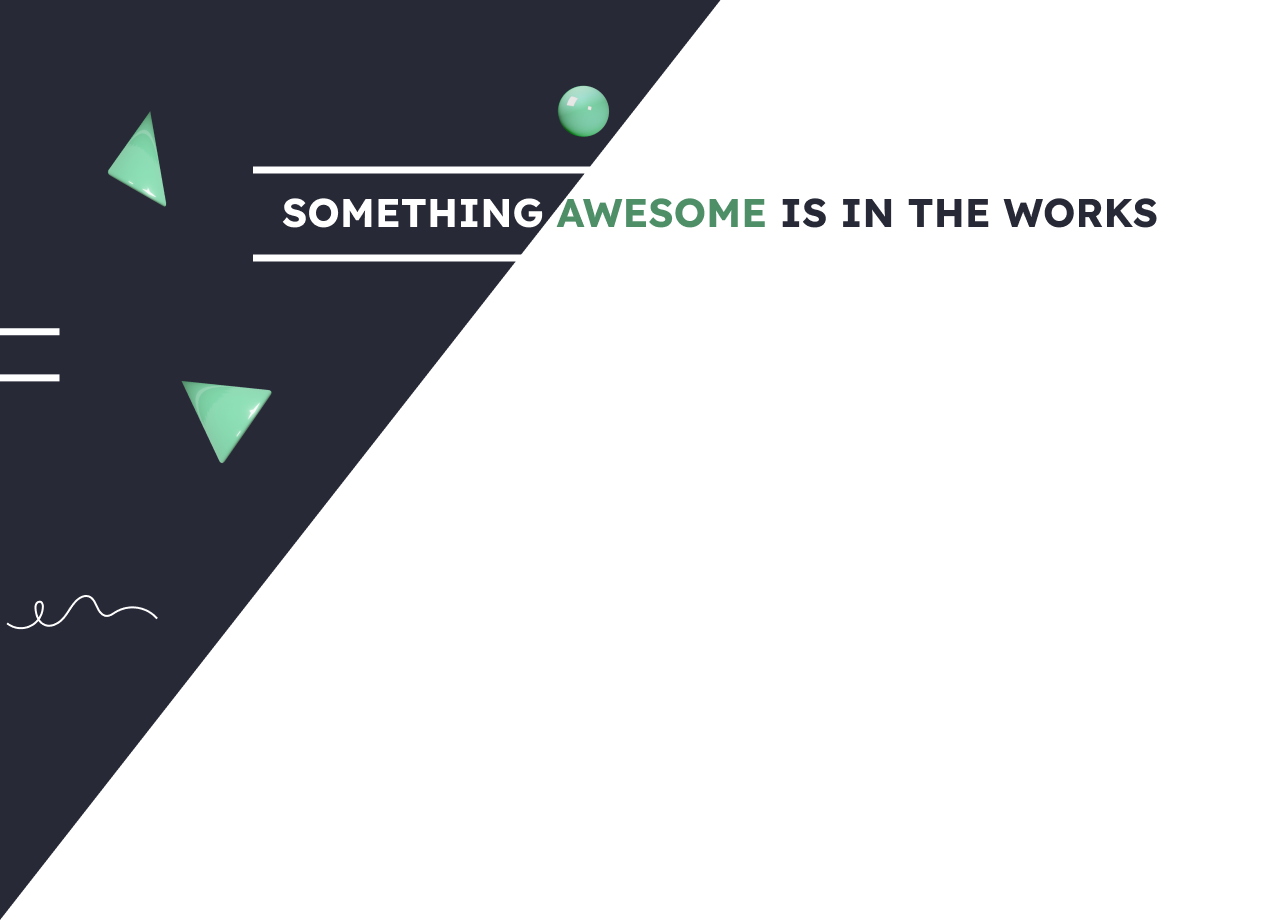
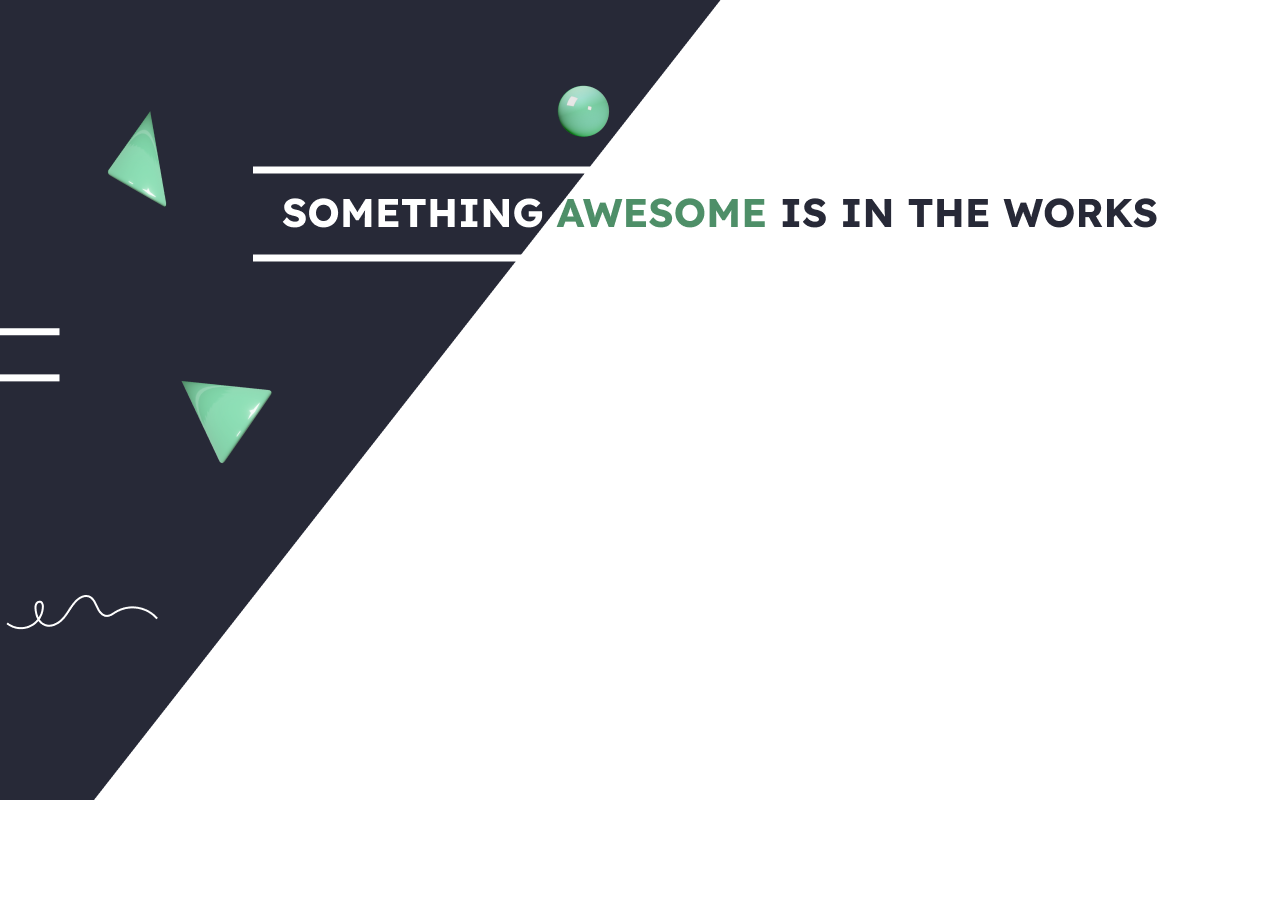
Before and after one commit to Benishba16/webpage, a React app: page / in a window 1280 px wide. After the commit the page ends 800 px from the top, so only its background shows below. Built offline with nearby package versions, Linux system fonts and the light colour scheme.

Commit message:
testing resize

```diff
--- a/src/New.js
+++ b/src/New.js
@@ -1,18 +1,19 @@
 import React from 'react'
-import Something_image from "./assets/images/backgroundImage.png"
-import "./New.css"
+import BackgroundImage from "./assets/images/backgroundImage.png"
+// import "./New.css"
 
 function New() {
   return (
     <div
-        style={{
-            // border: "2px solid red",
-            // height: "50vh"
-        }}
+      style={{
+        backgroundImage: `url(${BackgroundImage})`,
+        width: "100vw",
+        height: "100vh",
+        backgroundRepeat: "no-repeat",
+        objectFit: "contain"
+      }}
     >
-     <div>
-        <img src={Something_image} alt="background_image"/>
-    </div>
+
     </div>
   )
 }
--- a/src/index.css
+++ b/src/index.css
@@ -249,7 +249,6 @@ body {
     sans-serif;
   -webkit-font-smoothing: antialiased;
   -moz-osx-font-smoothing: grayscale;
-
 }
 
 code {
```
